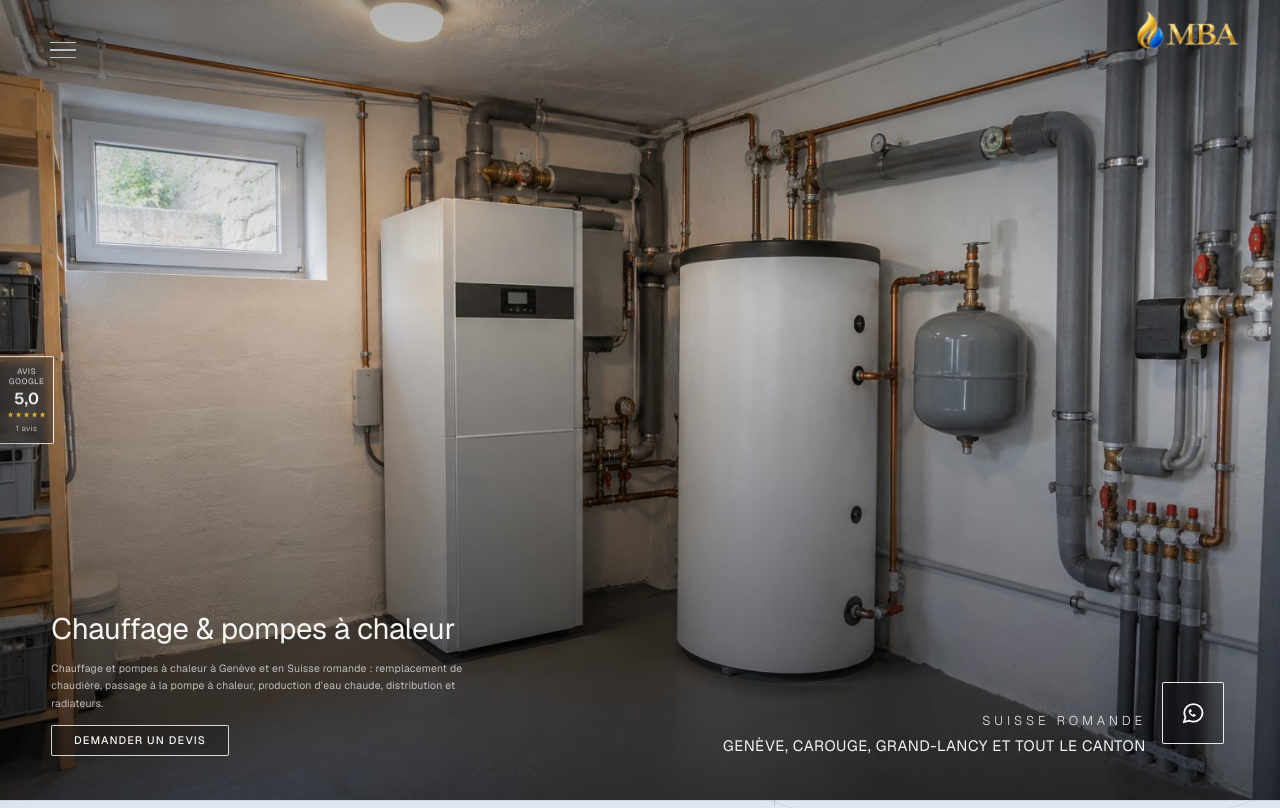
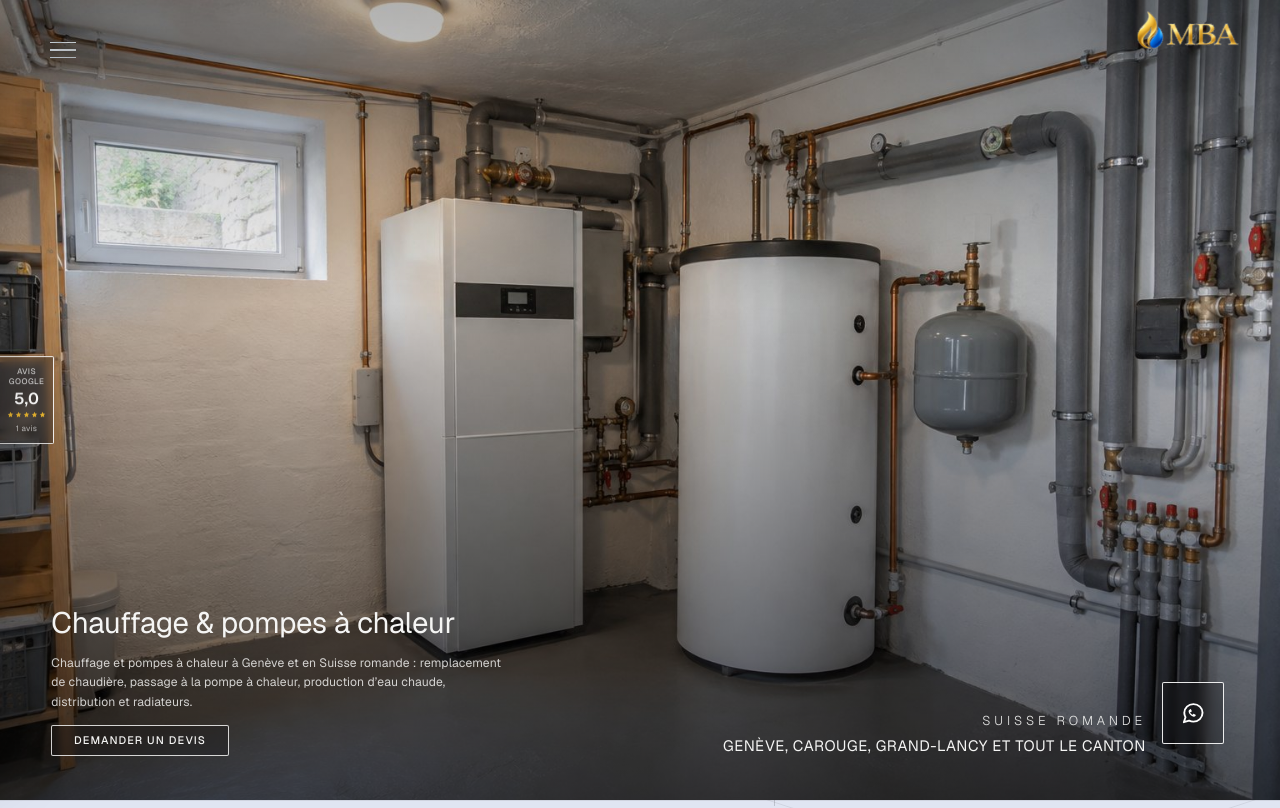
Before and after one commit to mbasanitmarketing/site-web, a Next.js app: page /services/chauffage-pompes-a-chaleur in a window 1280 px wide. Shown: the top 808 px of the page. Built offline with nearby package versions, Linux system fonts and the light colour scheme; a web font is replaced by a local one.

Commit message:
Ouverture de page : paragraphe à 12 px minimum, plus contrasté
Co-Authored-By: Claude Opus 5 <noreply@anthropic.com>

```diff
--- a/src/components/PageIntro.module.css
+++ b/src/components/PageIntro.module.css
@@ -202,10 +202,13 @@
 
 .lede {
   margin: clamp(12px, 1.8svh, 20px) 0 0;
-  font-size: clamp(10px, 0.82vw, 12px);
-  line-height: 1.65;
-  letter-spacing: 0.02em;
-  color: rgba(245, 245, 244, 0.72);
+  /* 12 px PLANCHER : il tombait à 10 px sur téléphone et 10,5 px à
+     1280 — illisible sur une photo sombre. Le blanc passe aussi de 72 %
+     à 82 % : à ce corps, le contraste comptait autant que la taille. */
+  font-size: clamp(12px, 0.95vw, 14px);
+  line-height: 1.6;
+  letter-spacing: 0.01em;
+  color: rgba(245, 245, 244, 0.82);
   animation: rise 380ms cubic-bezier(0.16, 1, 0.3, 1) 110ms both;
 }
 
```
